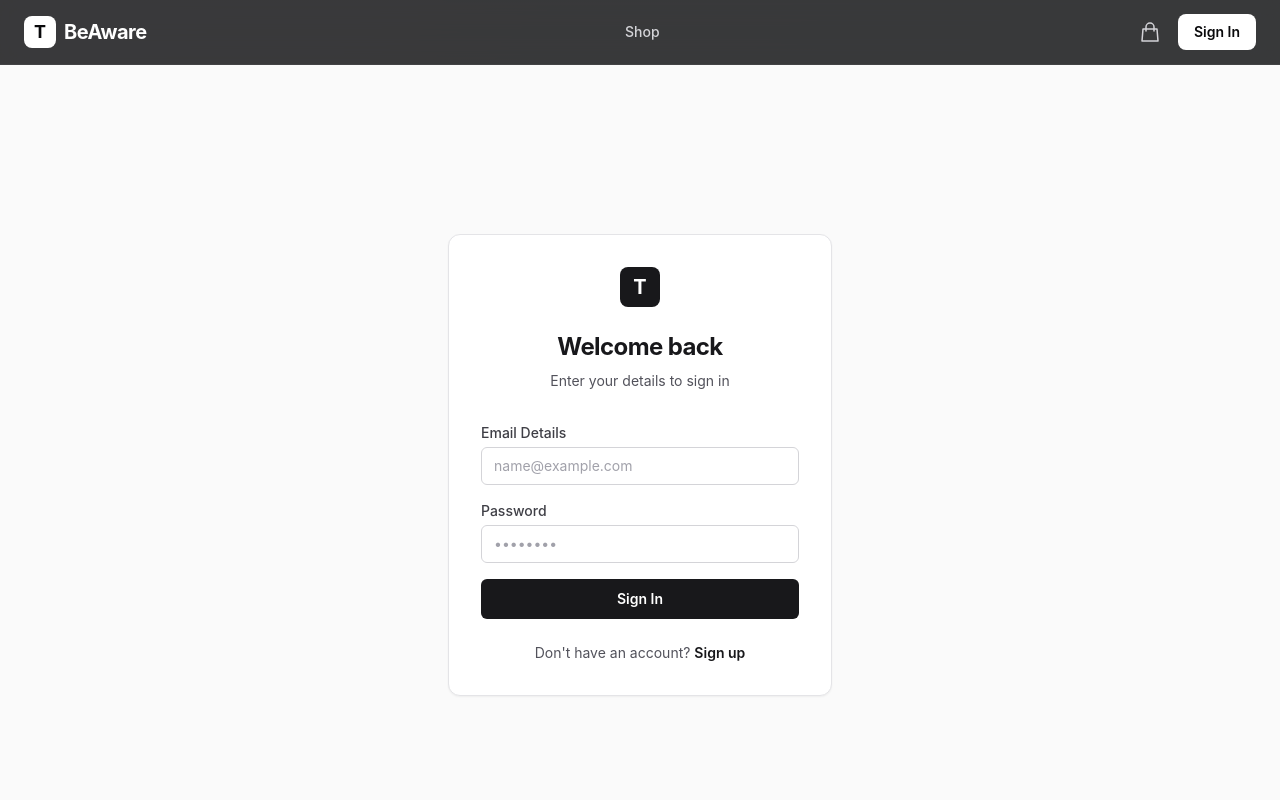
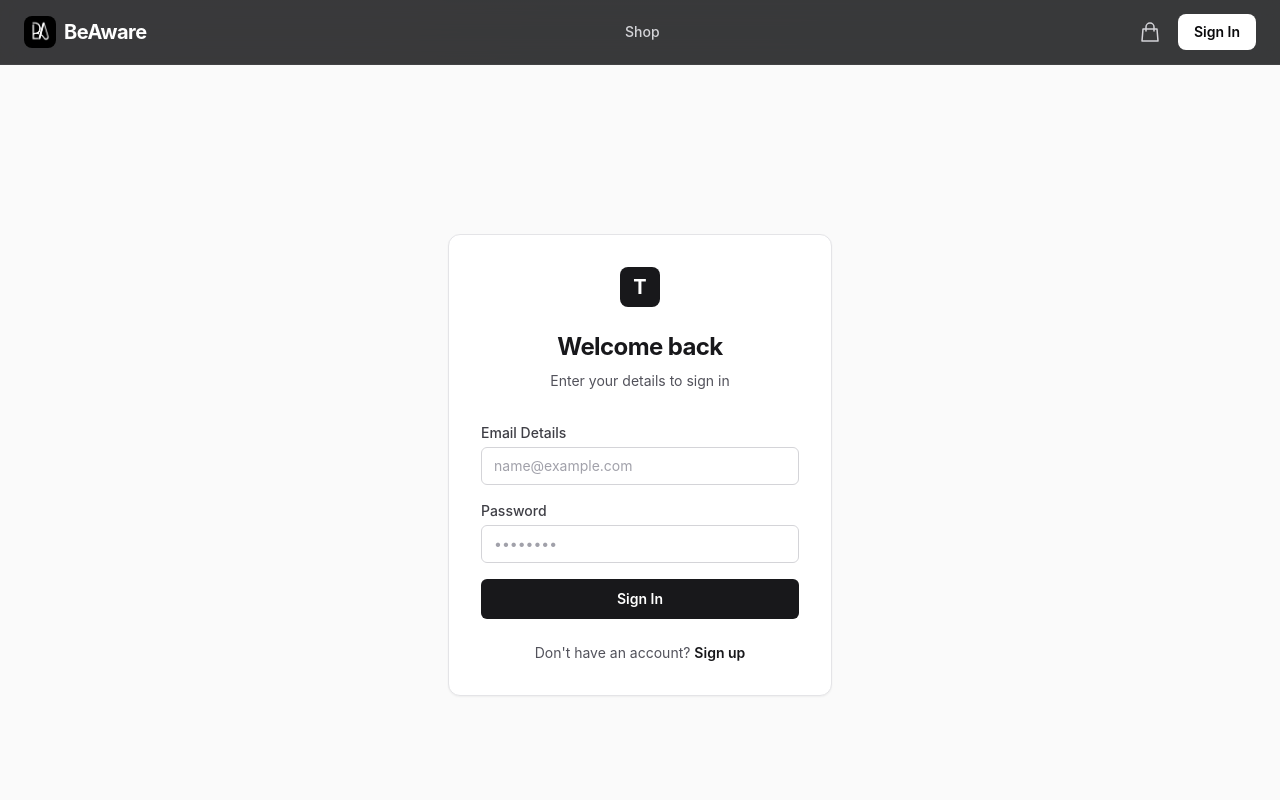
Before and after one commit to nick211908/tshirt-repo, a React (Create React App) app: page /auth in a window 1280 px wide. Shown: the top 800 px of the page. Built offline with nearby package versions, Linux system fonts and the light colour scheme; no server answers.

Commit message:
added logo

```diff
--- a/src/api.ts
+++ b/src/api.ts
@@ -139,7 +139,9 @@ export const productsAPI = {
     if (error) throw error;
   },
   uploadImage: async (file: File) => {
-    const fileName = `${Date.now()}-${file.name}`;
+    const fileExt = file.name.split('.').pop();
+    const fileName = `${Date.now()}-${Math.random().toString(36).substring(2)}.${fileExt}`;
+    const filePath = fileName; // simple path at root
     const { error } = await supabase.storage
       .from('products') // Ensure bucket 'products' exists and is public
       .upload(fileName, file);
--- a/src/components/Navbar.tsx
+++ b/src/components/Navbar.tsx
@@ -28,9 +28,7 @@ function Navbar() {
         <div className="flex h-16 items-center justify-between">
           {/* Logo */}
           <Link to="/" className="flex items-center gap-2">
-            <div className="flex h-8 w-8 items-center justify-center rounded-lg bg-white text-zinc-950">
-              <span className="text-lg font-bold">T</span>
-            </div>
+            <img src="/images/logo.jpeg" alt="BeAware Logo" className="h-8 w-8 rounded-lg object-cover" />
             <span className="text-xl font-bold tracking-tight text-white">
               BeAware
             </span>
```
Also changed, not shown: public/images/logo.jpeg (added).
